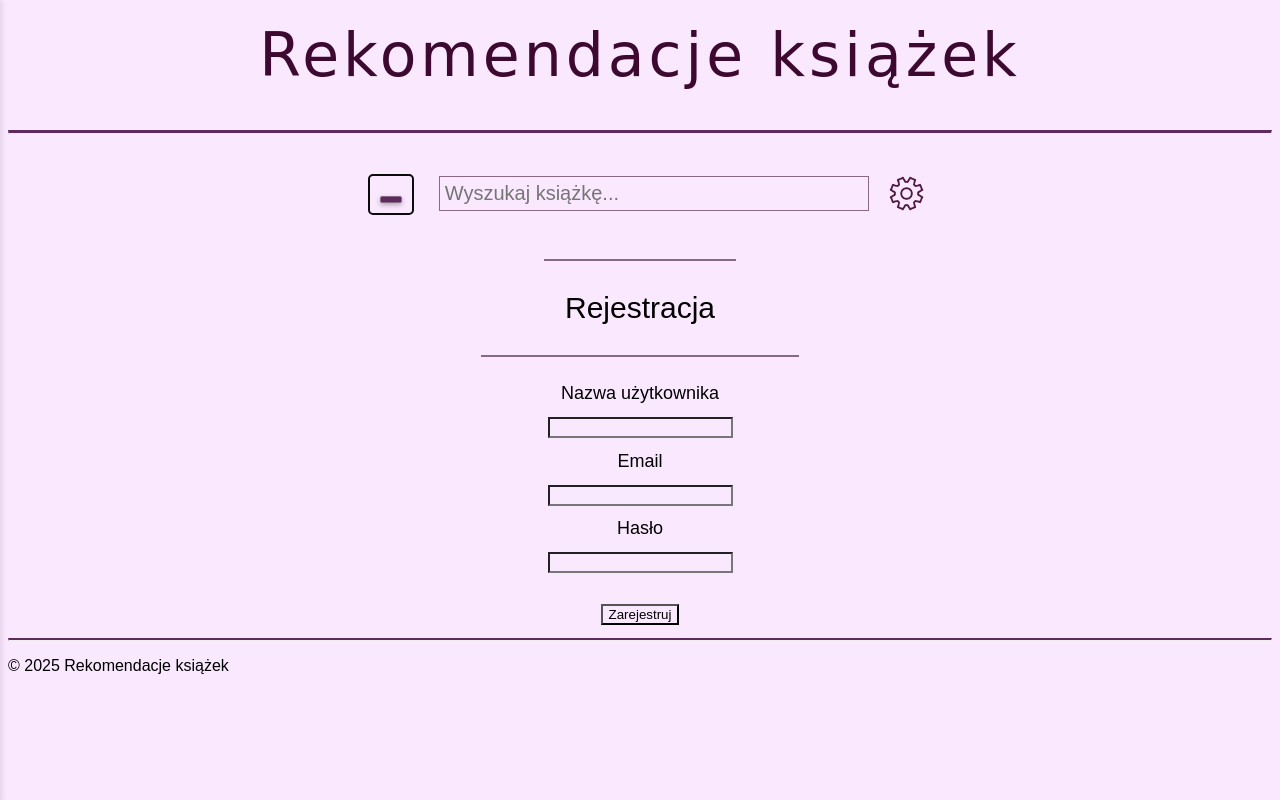
After one commit to Tancerka/rekomendacje_ksiazek, a Flask app: page /register in a window 1280 px wide. The commit adds this page. Run offline with Flask 3, Linux system fonts and the light colour scheme; some web fonts are replaced.

Commit message:
/html+css+db/: 2.11/: add sketch for db, change settings icon, add line for the smaller header

```diff
--- /dev/null
+++ b/app/main/routes.py
@@ -0,0 +1 @@
+from flask import jsonify
--- a/run.py
+++ b/run.py
@@ -1,6 +1,8 @@
 from flask import Flask, render_template
 
 app = Flask(__name__)
+
+app.config["MONGO_URI"] = "mongodb://localhost:27017/database"
 
 @app.route('/')
 def index():
@@ -17,3 +19,15 @@ def wishlist():
 @app.route('/profile')
 def profile():
     return render_template('profile.html')
+
+@app.route('/register')
+def register():
+    return render_template('register.html')
+
+@app.route('/login')
+def login():
+    return render_template('login.html')
+
+# @app.route('/initialize_db')
+# def init():
+#     return render_template('login.html')
--- a/static/css/style.css
+++ b/static/css/style.css
@@ -32,10 +32,12 @@ hr.solid2 {
     border-top: 2px solid #5d2b5e;
 }
 
-.dot {
-    letter-spacing: 15vw;
+.line {
+    /* letter-spacing: 15vw; */
     text-align: center;
-
+    width: 15%;
+    margin-top: 3vw;
+    border: 1px solid #896883;
 }
 
 .subtitle{
@@ -107,6 +109,10 @@ hr.solid2 {
     color: white;
 }
 
+.sidebar-btn:hover{
+    background-color: #613961;
+}
+
 
 
 .nav-button{
@@ -171,6 +177,14 @@ hr.solid2 {
     border: 1px solid #896883;
 }
 
+#search-bar:hover{
+
+    outline: none;
+    border: 2px solid #723b72;
+}
+
+
+
 .profile-icon{
 
     font-size: 24px;
@@ -178,3 +192,16 @@ hr.solid2 {
     padding: 5px;
     margin-left: auto;
 }
+
+.form-label{
+
+    font-size: 18px;
+    font-family: Lexend Giga, sans-serif;
+}
+
+.form-control{
+
+    margin-top: 1vw;
+    margin-bottom: 1vw;
+    font-family: Lexend Giga, sans-serif;
+}
--- a/templates/nav.html
+++ b/templates/nav.html
@@ -20,25 +20,27 @@
                 </a>
             </button>
             <input type="text" style="width: 500px; margin-left: 33%; margin-top: 2%" placeholder="Wyszukaj książkę..." id="search-bar">
-            <input type="image" src="../static/img/settings_24dp_E3E3E3.png" style="margin-right: 26%; margin-top: 2%; width= 35px; height: 35px" id="settings-icon"/>
+            <input type="image" src="../static/img/Windows_Settings_app_icon.png" style="margin-right: 26%; margin-top: 2%; width: 35px; height: 35px" id="settings-icon"/>
         </div>
 
     </div>
-    <p class="dot">•••••••</p>
+    <hr class="line"/>
     <h3 class = "subtitle">{% block page_title %}{% endblock %}</h3>
-
+    <hr class="line" style="width: 25%; margin-top: 2vw;"/>
         <nav id = "nav-bar" class = "sidebar" /*style="visibility: hidden"*/>
             <button class = "sidebar-btn" onclick="location.href='/';" style="margin-top: 100px;">Menu</button><br>
             <button class = "sidebar-btn" onclick="location.href='/recommend';">Rekomendacje</button><br>
             <button class = "sidebar-btn" onclick="location.href='/wishlist';">Lista życzeń</button><br>
         </nav>
-<footer>
+    <div class="content">
+        {% block content %}{% endblock %}
+    </div>
+<footer style="margin-top: 1vw;;">
     <hr class="solid2">
     <p>&copy; 2025 Rekomendacje książek</p>
 </footer>
 
 {% block scripts %}{% endblock %}
-
 </body>
 </html>
 
--- /dev/null
+++ b/templates/register.html
@@ -0,0 +1,23 @@
+{% extends "nav.html" %}
+{% block title %}Rekomendacje książek {% endblock %}
+{% block page_title %} Rejestracja {% endblock %}
+{% block content %}
+
+<form method="POST" action="{{ url_for('register') }}" style="text-align: center;">
+    <div><br>
+        <label for="username" class="form-label">Nazwa użytkownika</label><br>
+        <input type="text" class="form-control" id="username" name="username" required>
+    </div>
+    <div>
+        <label for="email" class="form-label">Email</label><br>
+        <input type="text" class="form-control" id="email" name="email" required>
+    </div>
+    <div>
+        <label for="password" class="form-label">Hasło</label><br>
+        <input type="password" class="form-control" id="password" name="password" required>
+    </div><br>
+    <button type="submit" class="btn btn-primary">Zarejestruj</button>
+</form>
+
+
+{% endblock %}
```
Also changed, not shown: app/auth/auth.py (added, +51 -0 lines), app/database/users.py (added, +24 -0 lines), templates/index.html (+6 -3 lines), templates/login.html (added, +19 -0 lines), static/img/Windows_Settings_app_icon.png (added).
